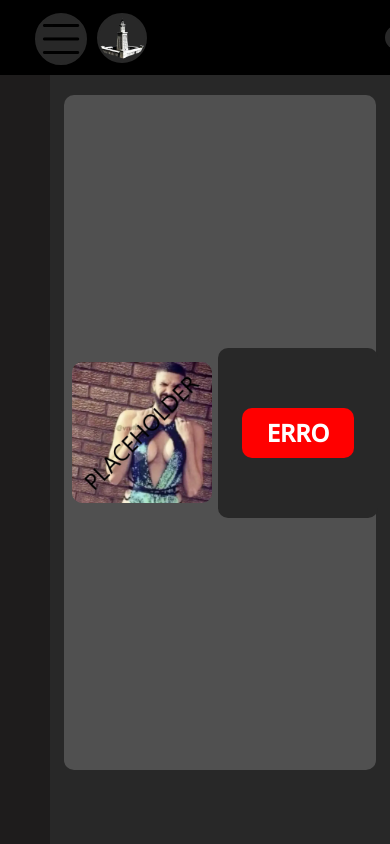
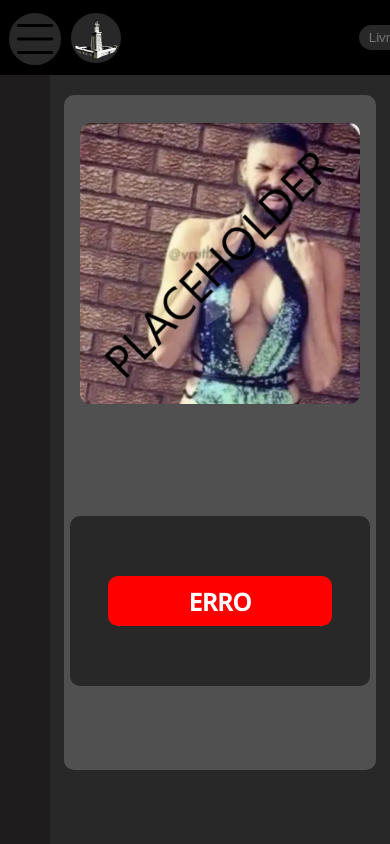
Before and after one commit to Wanddarey/PAP, a PHP site: page /dashboard/livro.php in a window 390 px wide. Run offline with PHP 8.4, Linux system fonts and the light colour scheme.

Commit message:
mudanças pequenas

```diff
--- a/css/Styles.css
+++ b/css/Styles.css
@@ -74,7 +74,7 @@ header {
     display: flex;
     flex-direction: row;
     height: 50px;
-    width: 80%;
+    width: 95%;
     gap: 10px;
     z-index: 7;
 }
@@ -110,7 +110,7 @@ header {
     }
 }
 
-@media only screen and (max-width: 808px) {
+@media only screen and (max-width: 800px) {
     .websiteName {
         width: 0px;
         visibility: hidden;
@@ -137,7 +137,7 @@ header {
 
 .searchArea {
     height: 50px;
-    width: 80%;
+    width: 95%;
     display: flex;
     align-items: center;
     justify-content: center;
--- a/css/livro.css
+++ b/css/livro.css
@@ -7,7 +7,7 @@ body {
 .bookInfoCard {
     background-color: var(--lightGrey);
     border-radius: var(--standartBorderRadius);
-    height: 80dvh;
+    height:80dvh;
     width: 80dvw;
     display: flex;
     flex-direction: row;
@@ -20,6 +20,16 @@ body {
     justify-content: center;
     align-items: center;
     flex-direction: column;
+}
+
+@media only screen and (max-width: 800px) {
+    .bookInfoCard {
+        flex-direction: column;
+    }
+    .bookInfoCardHalf {
+        height: 50%;
+        width: 100%;
+    }
 }
 
 .infoContainer {
@@ -75,12 +85,14 @@ body {
 }
 
 .fileRow {
+    width: 100%;
     background-color: var(--grey);
     height: fit-content;
     padding-left: 10px;
     padding-right: 10px;
     display: grid;
     grid-template-columns: repeat(auto-fit, minmax(10%, calc(50% - 10px)));
+    grid-template-columns: repeat(auto-fit, minmax(min(100%, calc(50% - 10px)) , 1fr));
     /*grid-template-columns: repeat(minmax(10%, 45%));*/
     align-items: center;
     gap: 10px;
--- a/html/header.php
+++ b/html/header.php
@@ -12,11 +12,11 @@
             ?>
         </div>
     </div>
-    <a href="/dashboard/pap/">
-        <div class="websiteName">
-            <img class="logo" src="./resources/alexandriaLogoFinal.webp" alt="">
-            <h1 class="webTitle">Alexandria</h1>
-        </div>
+    <a class="websiteName" href="/dashboard/pap/">
+
+        <img class="logo" src="./resources/alexandriaLogoFinal.webp" alt="">
+        <h1 class="webTitle">Alexandria</h1>
+
     </a>
     <div class="menu2">
         <div class="searchArea">
```
